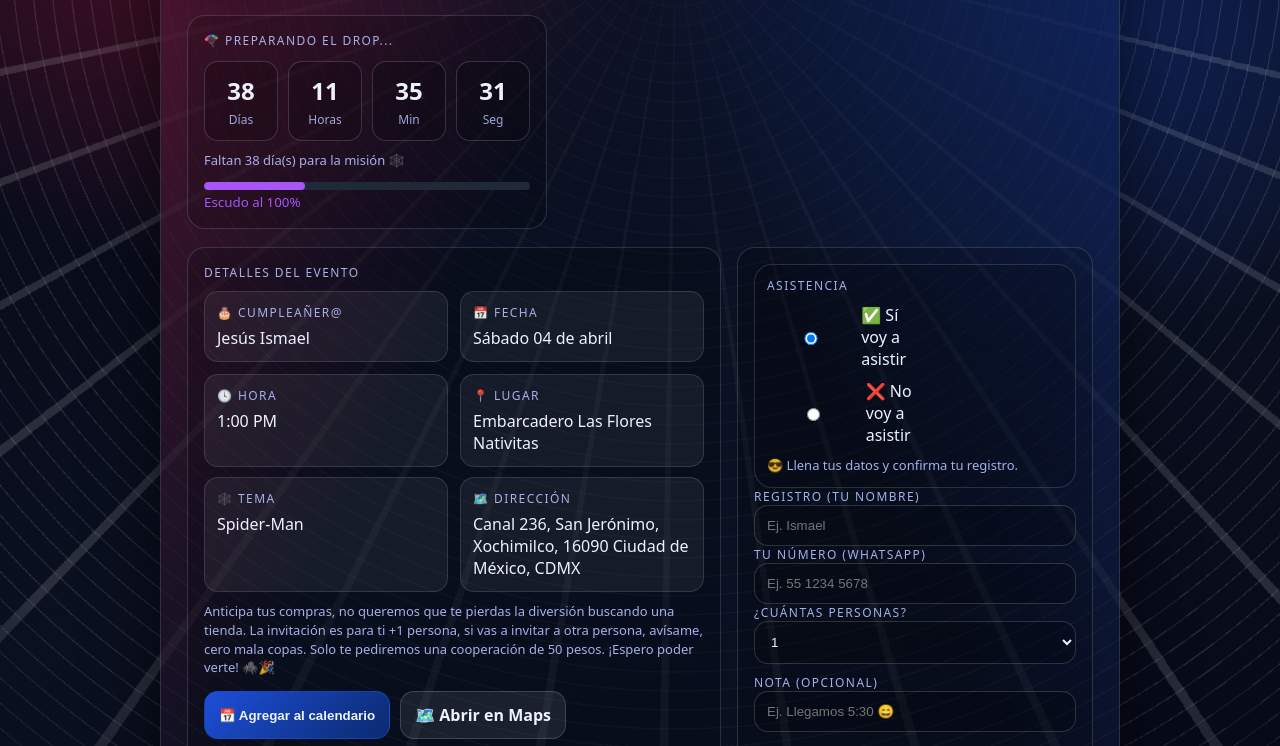
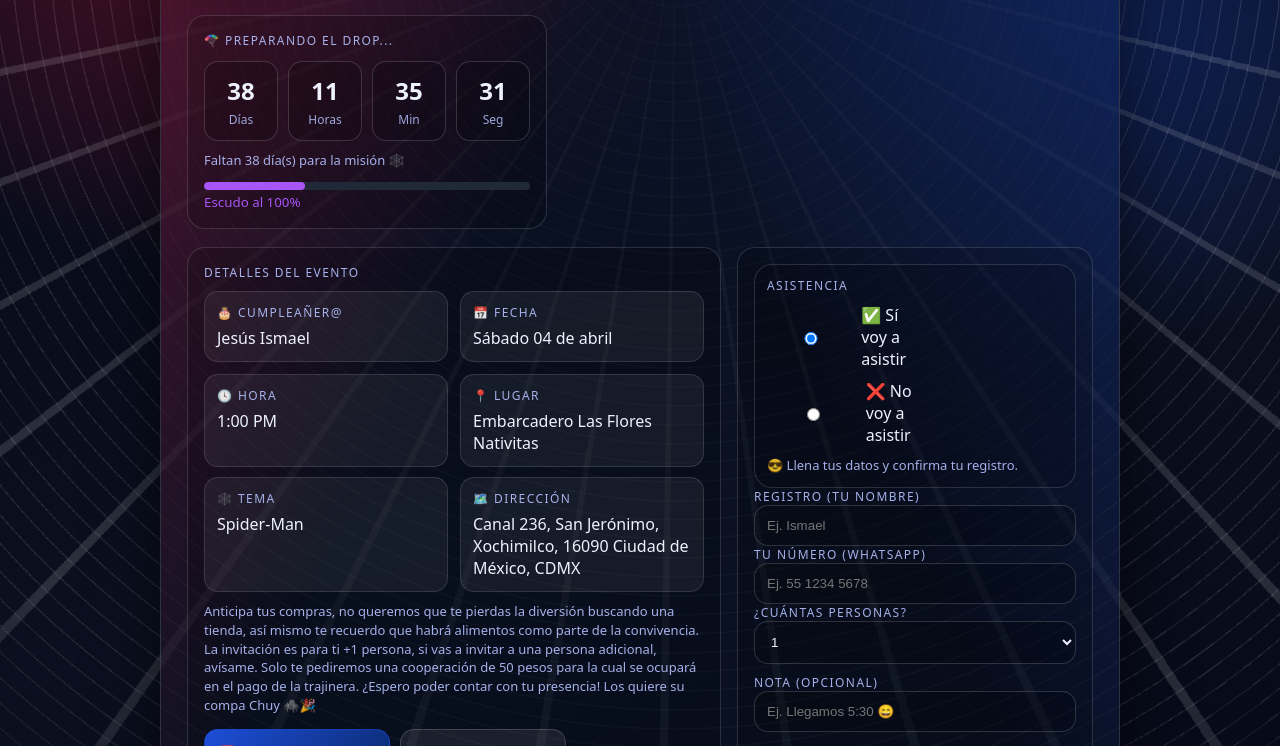
Before and after one commit to vivimcv/invitacion-jesus-isma, a plain HTML site: page index.html in a window 1280 px wide. Shown: the part 204-950 px from the top of the page. Drawn offline with Linux system fonts and the light colour scheme.

Commit message:
Update invitation message in index.html

```diff
--- a/index.html
+++ b/index.html
@@ -422,10 +422,11 @@
     emailEndpoint: "https://formspree.io/f/meelvlvy", // cámbialo cuando Formspree te lo dé
 
     celebrantName: "Jesús Ismael",
-    message: `Anticipa tus compras, no queremos que te pierdas la diversión buscando una tienda.
-La invitación es para ti +1 persona, si vas a invitar a otra persona, avísame, cero mala copas.
-Solo te pediremos una cooperación de 50 pesos.
-¡Espero poder verte! 🕷️🎉`,
+    message: ` Anticipa tus compras, no queremos que te pierdas la diversión buscando una tienda, así mismo te recuerdo que habrá alimentos como parte de la convivencia.
+               La invitación es para ti +1 persona, si vas a invitar a una persona adicional, avísame. Solo te
+              pediremos una cooperación de 50 pesos para la cual se ocupará en el pago de la trajinera.
+
+               ¿Espero poder contar con tu presencia! Los quiere su compa Chuy  🕷️🎉`,
 
     start: new Date(2026, 3, 4, 13, 0, 0), // Abril=3
     durationMinutes: 180,
```
